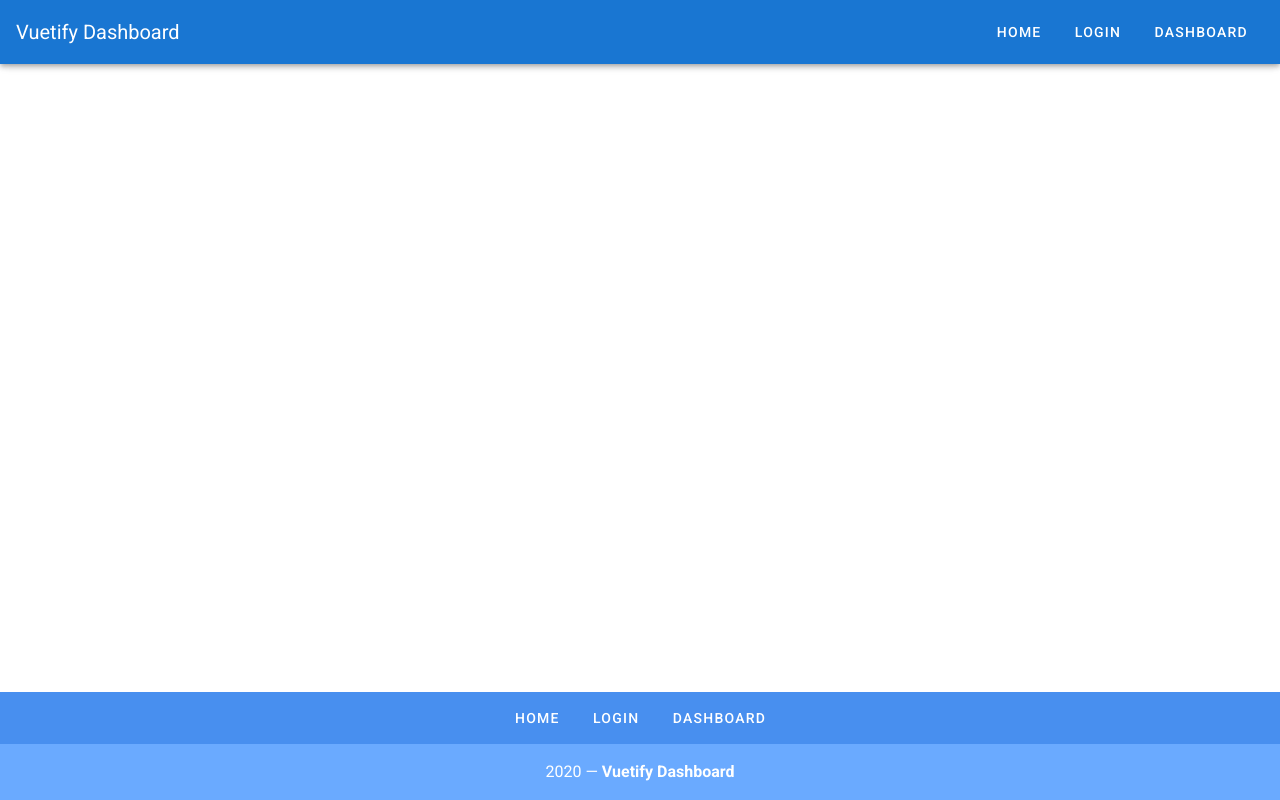
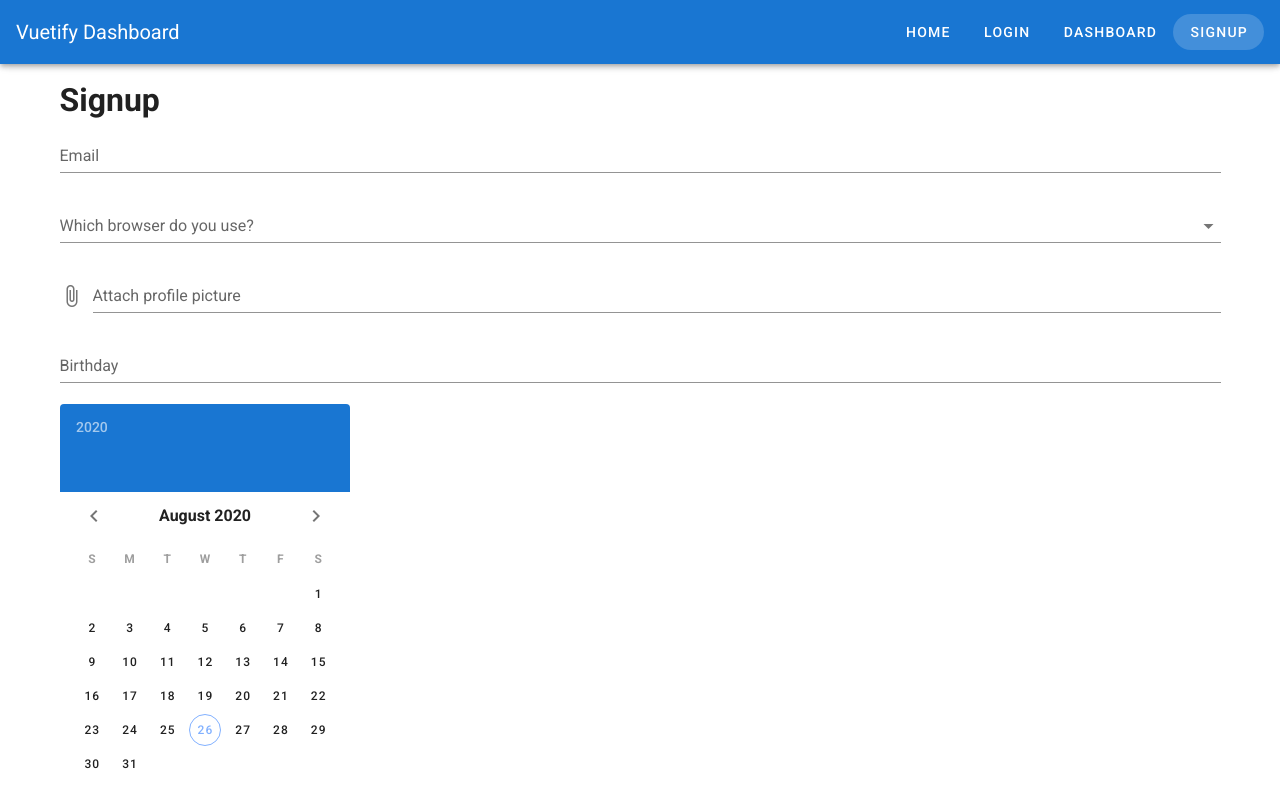
Before and after one commit to chenhe-henry/vueportfolio, a Vue app: page /signup in a window 1280 px wide. Shown: the top 800 px of the page. Built offline with nearby package versions, Linux system fonts and the light colour scheme.

Commit message:
update with vuetify forms

```diff
--- a/src/App.vue
+++ b/src/App.vue
@@ -42,7 +42,8 @@
     links: [
       { label: "Home", url: "/" },
       { label: "Login", url: "/login" },
-      { label: "Dashboard", url: "/dashboard" }
+      { label: "Dashboard", url: "/dashboard" },
+      { label: "Signup", url: "/signup" }
     ]
   })
 };
--- a/src/router/index.js
+++ b/src/router/index.js
@@ -29,6 +29,11 @@
     name: "dashboard",
     component: () => import("../views/Dashboard.vue"),
   },
+  {
+    path: "/signup",
+    name: "signup",
+    component: () => import("../views/Signup.vue"),
+  },
 ];
 
 const router = new VueRouter({
--- /dev/null
+++ b/src/views/Signup.vue
@@ -0,0 +1,32 @@
+<template>
+  <v-container>
+    <v-row>
+      <v-col>
+        <h1>Signup</h1>
+        <v-form>
+          <v-text-field label="Email" type="email"></v-text-field>
+          <v-autocomplete label="Which browser do you use?" :items="browsers"></v-autocomplete>
+          <v-file-input label="Attach profile picture"></v-file-input>
+          <v-text-field label="Birthday" v-model="birthday" readonly></v-text-field>
+          <v-date-picker v-model="birthday"></v-date-picker>
+          <v-checkbox label="Agree to terms & condistions"></v-checkbox>
+          <v-btn type="submit" color="primary">Submit</v-btn>
+        </v-form>
+      </v-col>
+    </v-row>
+  </v-container>
+</template>
+
+<script>
+export default {
+  data() {
+    return {
+      birthday: "",
+      browsers: ["Chrome", "Firefox", "Safari", "Edge", "Brave"]
+    };
+  }
+};
+</script>
+
+<style lang="scss" scoped>
+</style>
```
